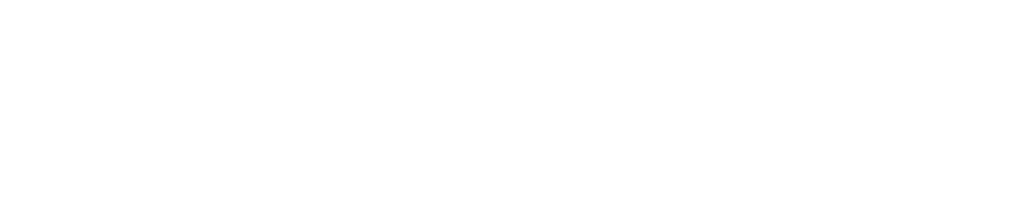
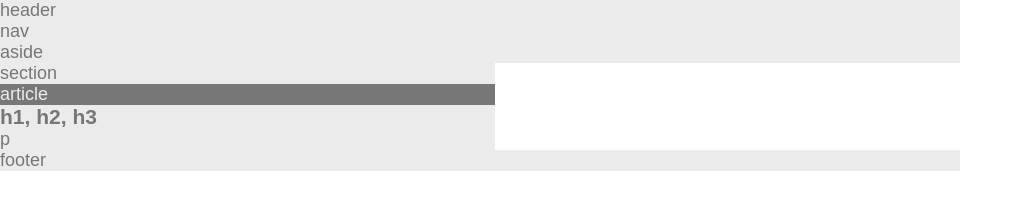
Before and after one commit to noelru94/HW-Wireframe, a plain HTML site: page index.html in a window 1280 px wide. Shown: the whole page, without its empty margins (0-1023 px from the left). Drawn offline with Linux system fonts and the light colour scheme.

Commit message:
index.html complete

```diff
--- a/index.html
+++ b/index.html
@@ -3,9 +3,44 @@
     <head>
         <title>HW-Wireframe</title>
         <meta charset="utf-8">
+        <!-- CSS External link -->
         <link rel="stylesheet" type="text/css" href="style.css">
     </head>
     <body>
+        <!-- Wrapper -->
+        <div id="wrapper">
 
+            <!-- Header -->
+            <header>
+                <p>header</p>
+            </header>
+            <!-- Nav -->
+            <nav>
+                <p>nav</p>
+            </nav>
+            <!-- Aside with heading -->
+            <aside>
+                <p>aside</p>
+            </aside>
+            <!-- Section with heading -->
+            <section>
+                <heading>
+                    <p>section</p>
+                </heading>
+                <!-- Article contained with in Section with headings and paragraphs -->
+                    <article>
+                        <heading>article</heading>
+                            <h1>h1, h2, h3</h1>
+                            <p>p</p>
+                    </article>
+            </section>
+            <!-- both: clear; block -->
+            <div id="clear"></div>
+            <!-- Footer -->
+            <footer>
+                <p>footer</p>
+            </footer>
+
+        </div>
     </body>
 </html>
```
